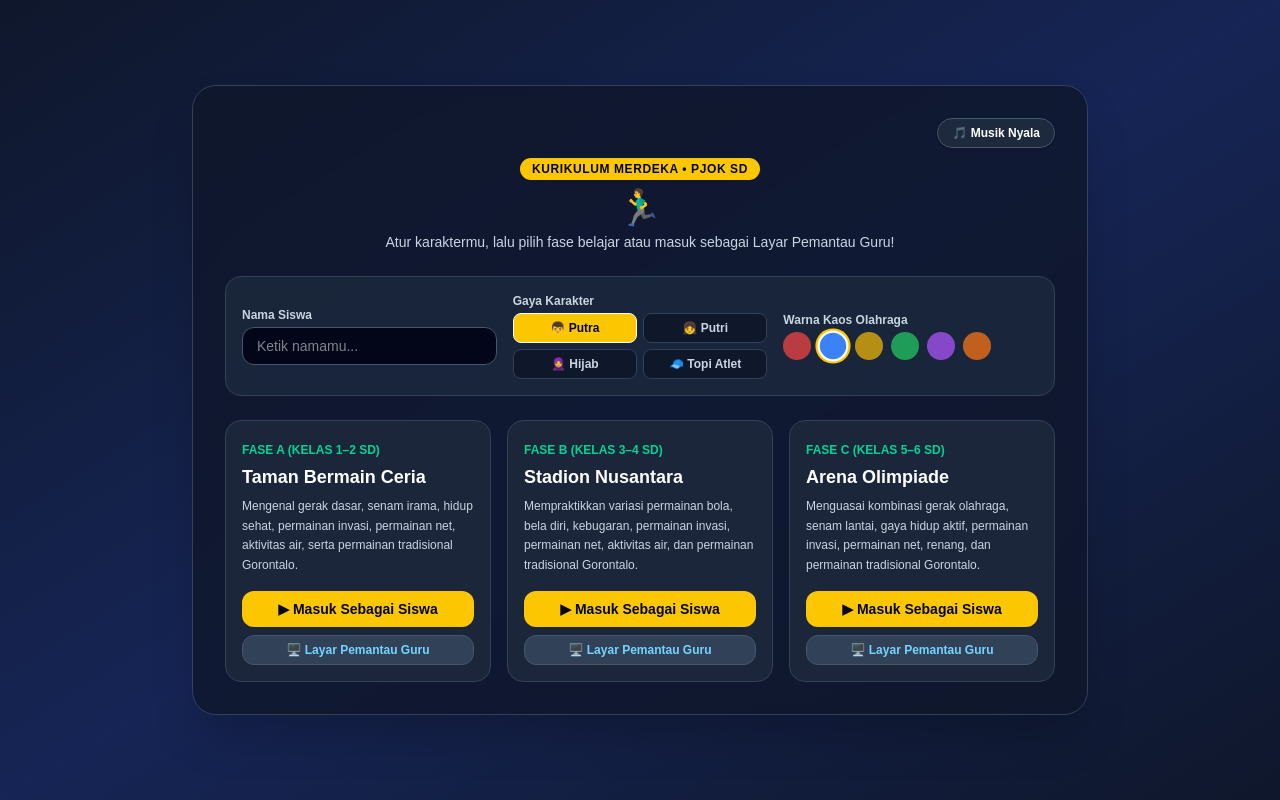
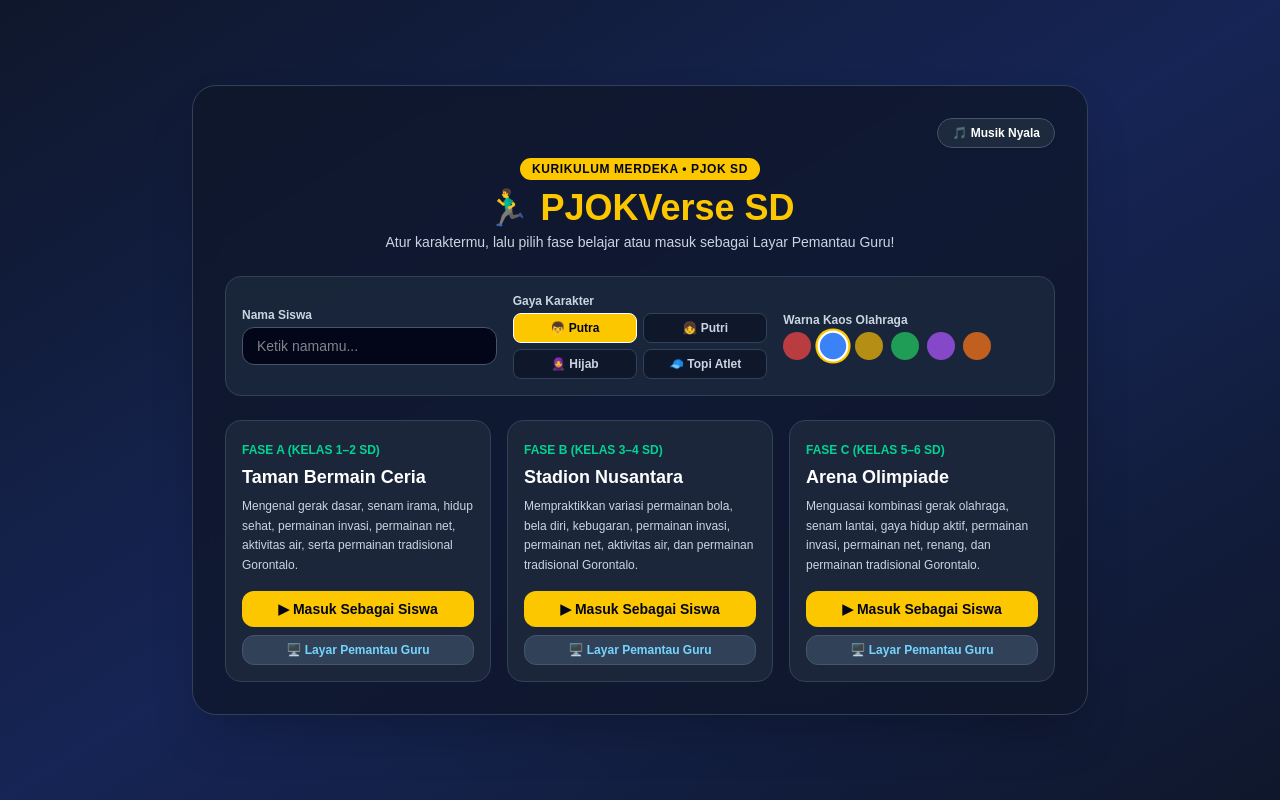
Before and after one commit to rezkytantu66-spec/pjokverse-sd, a Next.js app in the folder client/: page / in a window 1280 px wide. Built offline with nearby package versions, Linux system fonts and the light colour scheme.

Commit message:
Perbaiki properti judul_game di page.tsx

```diff
--- a/client/src/app/page.tsx
+++ b/client/src/app/page.tsx
@@ -102,7 +102,7 @@ export default function HomePage() {
             Kurikulum Merdeka • PJOK SD
           </span>
           <h1 className="text-2xl md:text-4xl font-extrabold mt-2 text-yellow-400">
-            🏃‍♂️ {pjokData.judul_game}
+            🏃‍♂️ {(pjokData as any).judul_game || "PJOKVerse SD"}
           </h1>
           <p className="text-xs md:text-sm text-slate-300 mt-1">
             Atur karaktermu, lalu pilih fase belajar atau masuk sebagai Layar Pemantau Guru!
```
